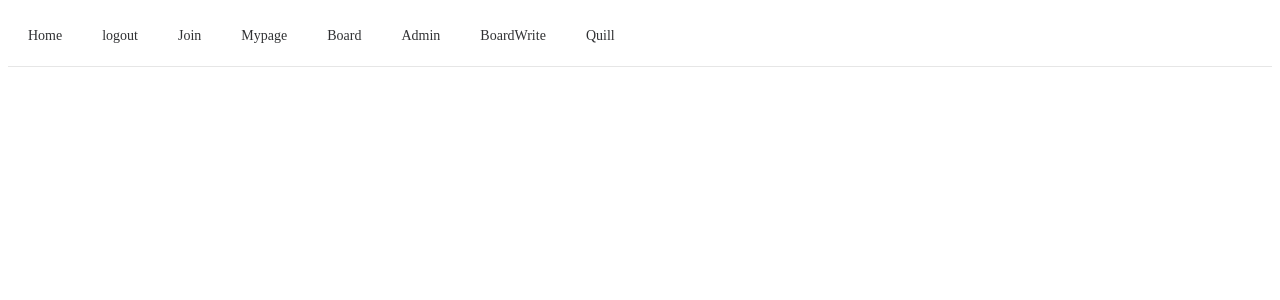
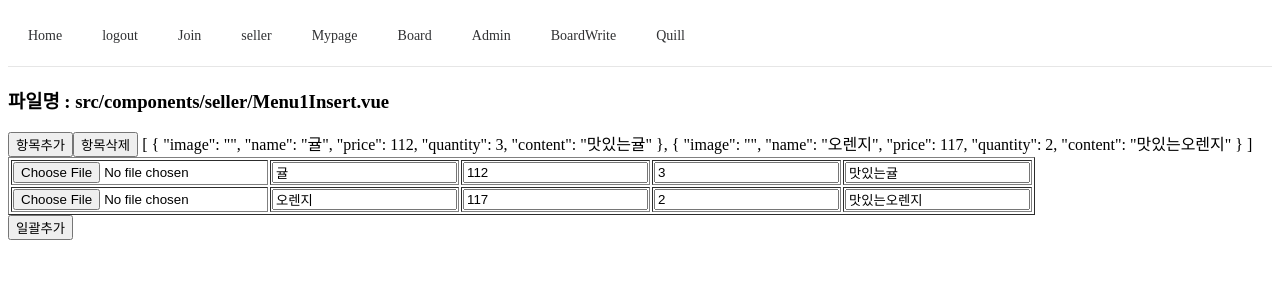
Before and after one commit to alsendrha/vue_20220124, a Vue app: page /#/menu1insert in a window 1280 px wide. Shown: the top 300 px of the page. Built offline with nearby package versions, Linux system fonts and the light colour scheme; sample sign-in values are in the browser's storage; what @ckeditor/ckeditor5-vue would draw is missing.

Commit message:
20220209
eee

```diff
--- a/src/App.vue
+++ b/src/App.vue
@@ -14,7 +14,8 @@
       <el-menu-item v-show="logged===false" index="/login">Login</el-menu-item>
       <el-menu-item v-show="logged===true" index="/logout">logout</el-menu-item>
       <el-menu-item index="/join">Join</el-menu-item>
-       <el-menu-item v-show="logged===true" index="/Mypage">Mypage</el-menu-item>
+      <el-menu-item v-show="logged===true" index="/seller">seller</el-menu-item>
+      <el-menu-item v-show="logged===true" index="/Mypage">Mypage</el-menu-item>
       <el-menu-item index="/board">Board</el-menu-item>
 
       <el-menu-item index="/admin">Admin</el-menu-item>
--- /dev/null
+++ b/src/components/Seller.vue
@@ -0,0 +1,39 @@
+<template>
+    <div>
+        <h3>파일명 : src/components/Seller.vue</h3>
+        <hr />
+        <button @click="state.menu = 1">물품관리</button>
+        <button @click="state.menu = 2">회원관리</button>
+        <button @click="state.menu = 3">주문관리</button>
+        <hr />
+        <menu-1 v-if="state.menu === 1"></menu-1>
+        <menu-2 v-if="state.menu === 2"></menu-2>
+        <menu-3 v-if="state.menu === 3"></menu-3>
+
+    </div>
+</template>
+
+<script>
+import { reactive } from 'vue'
+import Menu1 from './seller/Menu1.vue'
+import Menu2 from './seller/Menu2.vue'
+import Menu3 from './seller/Menu3.vue'
+export default {
+    components:{
+        Menu1, Menu2, Menu3
+    },
+
+    setup () {
+        const state = reactive({
+            menu : 1,
+        });
+
+
+        return {state}
+    }
+}
+</script>
+
+<style lang="scss" scoped>
+
+</style>
--- /dev/null
+++ b/src/components/seller/Menu1.vue
@@ -0,0 +1,78 @@
+<template>
+    <div style="border:1px solid #cccccc;padding:20px">
+        <h3>물품관리</h3>
+
+        <button @click="handlePage">일괄추가</button>
+        <button>일괄삭제</button>
+        <button>일괄수정</button>
+
+        <table border="1" class="one">
+            <tr>
+                <th>체크</th>
+                <th>물품코드</th>
+                <th>이미지</th>
+                <th>물품명</th>
+                <th>가격</th>
+                <th>수량</th>
+                <th>등록일</th>
+                <th>버튼</th>
+
+            </tr>
+            <tr v-for="item in state.items" :key="item">
+                <td><input type="checkbox" /></td>
+                <td>{{item._id}}</td>
+                <td><img :src="item.imageurl" style="width:50px;hight:50px"/></td>
+                <td>{{item.name}}</td>
+                <td>{{item.price}}</td>
+                <td>{{item.quantity}}</td>
+                <td>{{item.regdate}}</td>
+                <td>
+                    <button>수정</button>
+                    <button>삭제</button>
+                </td>
+            </tr>
+        </table>
+
+    </div>
+</template>
+
+<script>
+import { reactive, onMounted } from 'vue'
+import axios from 'axios';
+import { useRouter } from 'vue-router';
+export default {
+    setup () {
+
+        const router =useRouter();
+
+        const state = reactive({
+            token : sessionStorage.getItem("TOKEN")
+        });
+
+        const handlePage= () => {
+            router.push({name:"Menu1Insert"});
+
+        }
+
+        //생명주기
+        onMounted( async () => {
+            const url = `/seller/selectlist`;
+            const headers = {"Content-Type":"application/json", "token":state.token};
+            const response = await axios.get(url, {headers});
+            console.log(response.data);
+            if(response.data.status===200){
+                state.items = response.data.result;
+            }
+
+        })
+
+        return {state, handlePage}
+    }
+}
+</script>
+
+<style lang="scss" scoped>
+.one{
+    text-align: center;
+}
+</style>
--- /dev/null
+++ b/src/components/seller/Menu1Insert.vue
@@ -0,0 +1,105 @@
+<template>
+    <div>
+        <h3>파일명 : src/components/seller/Menu1Insert.vue</h3>
+
+        <button @click="handleAdd">항목추가</button>
+        <button @click="handleSub">항목삭제</button>
+        {{state.items}}
+        <table border="1">
+            <tr v-for="(tmp, idx) in state.cnt" :key="tmp">
+                <!-- 파일은 v-model이 안됨 -->
+                <td><input type="file" @change="handleImage($event,idx)"/></td>
+                <td><input type="text" v-model="state.items[idx].name" placeholder="물품명"/></td>
+                <td><input type="text" v-model="state.items[idx].price" placeholder="가격"/></td>
+                <td><input type="text" v-model="state.items[idx].quantity" placeholder="수량"/></td>
+                <td><input type="text" v-model="state.items[idx].content" placeholder="설명"/></td>
+            </tr>
+        </table>
+        <button @click="handleInsertAction">일괄추가</button>
+
+    </div>
+</template>
+
+<script>
+import axios from 'axios';
+import { reactive } from 'vue';
+export default {
+    setup () {
+        const state = reactive({
+            cnt : 2,
+            token : sessionStorage.getItem("TOKEN"),
+            items : [
+                {
+                    image : '',
+                    name : '귤',
+                    price : 112,
+                    quantity : 3,
+                    content : '맛있는귤',
+                },
+                {
+                    image : '',
+                    name : '오렌지',
+                    price : 117,
+                    quantity : 2,
+                    content : '맛있는오렌지',
+                }
+            ],
+        });
+
+        const handleAdd = () => {
+            state.cnt++;
+            // state.items의 마지막에 {}것을 추가
+            state.items.push({
+                image : '',
+                name : '귤',
+                price : 112,
+                quantity : 3,
+                content : '맛있는귤',
+            });
+        }
+
+        const handleSub = () => {
+            if(state.cnt >= 3){ // 1개를 뺏을때 2이상이면
+                state.cnt--; // 실제적으로 숫자를 뺌
+                //state.items의 마지막에 {}것을 제거
+                state.items.pop(); // 추가했던 항목의 마지막을 제거함
+            }
+        };
+
+        // 파일을 첨부하거나 또는 취소하거나
+        const handleImage = (e, idx) => {
+            if(e.target.files[0]){
+                console.log(e); // 첨부한 파일의 정보
+                console.log(idx); // 위치
+                state.items[idx].image = e.target.files[0];
+            }
+            else{
+                state.items[idx].image = '';
+            }
+        }
+
+        const handleInsertAction = async() => {
+            const url = `/seller/insert`;
+            const headers = {"Content-Type":"multipart/form-data", "token":state.token};
+            const body = new FormData();
+            for(let i=0;i<state.items.length;i++){
+                body.append("image", state.items[i].image);
+                body.append("title", state.items[i].name);
+                body.append("price", state.items[i].price);
+                body.append("quantity", state.items[i].quantity);
+                body.append("content", state.items[i].content);
+            }
+            const response = await axios.put(url, body, {headers});
+            console.log(response.data);
+
+
+        }
+
+        return {state, handleSub, handleAdd, handleImage, handleInsertAction}
+    }
+}
+</script>
+
+<style lang="scss" scoped>
+
+</style>
--- /dev/null
+++ b/src/components/seller/Menu2.vue
@@ -0,0 +1,19 @@
+<template>
+    <div>
+        <h3>회원관리</h3>
+    </div>
+</template>
+
+<script>
+export default {
+    setup () {
+
+
+        return {}
+    }
+}
+</script>
+
+<style lang="scss" scoped>
+
+</style>
--- /dev/null
+++ b/src/components/seller/Menu3.vue
@@ -0,0 +1,19 @@
+<template>
+    <div>
+        <h3>주문관리</h3>
+    </div>
+</template>
+
+<script>
+export default {
+    setup () {
+
+
+        return {}
+    }
+}
+</script>
+
+<style lang="scss" scoped>
+
+</style>
--- a/src/routes/index.js
+++ b/src/routes/index.js
@@ -16,6 +16,8 @@ import Quill from '@/components/Quill.vue';
 import BoardUpdate from '@/components/BoardUpdate.vue';
 import Logout from '@/components/Logout.vue';
 import Mypage from '@/components/Mypage.vue';
+import Seller from '@/components/Seller.vue';
+import Menu1Insert from '@/components/seller/Menu1Insert.vue';
 
 const routes = [
     {path : '/', name : "Home", component:Home },
@@ -30,6 +32,8 @@ const routes = [
     {path : '/boardupdate', name : "BoardUpdate", component:BoardUpdate },
     {path : '/logout', name : "Logout", component:Logout },
     {path : '/mypage', name : "Mypage", component:Mypage },
+    {path : '/seller', name : "Seller", component:Seller },
+    {path : '/menu1insert', name : "Menu1Insert", component:Menu1Insert },
 ]
 
 //localhost:8080/#/
--- a/vue.config.js
+++ b/vue.config.js
@@ -13,6 +13,12 @@ module.exports = {
                 target          : 'http://localhost:3000',
                 changeOrigin    : true,
                 logLevel        : 'debug'
+            },
+
+            '/seller':{
+                target          : 'http://localhost:3000',
+                changeOrigin    : true,
+                logLevel        : 'debug'
             }
         },
         port : 8080
```
